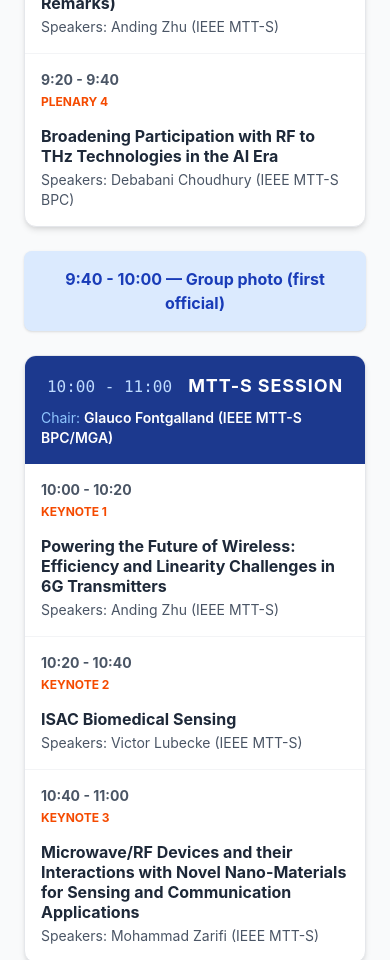
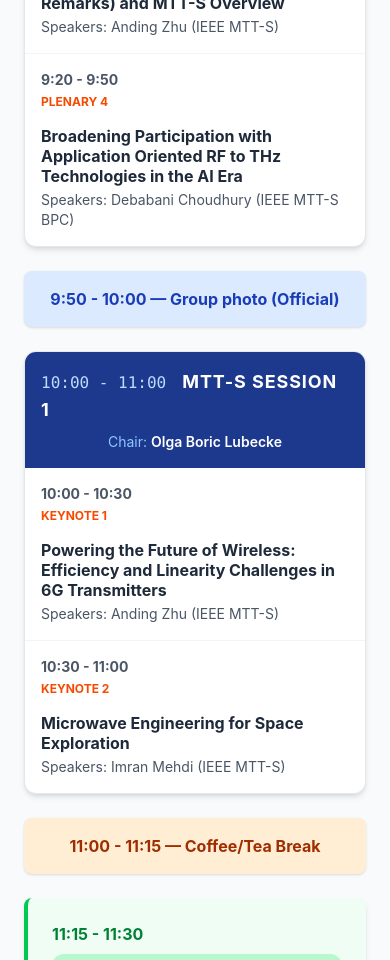
Before and after one commit to alex-segovia/landing_page_mtts_bpc_workshop, a React (Vite) app: page /workshop2026/program in a window 390 px wide. Shown: the part 1040-2000 px from the top of the page. Built offline with nearby package versions, Linux system fonts and the light colour scheme.

Commit message:
Program update

```diff
--- a/src/components/About.jsx
+++ b/src/components/About.jsx
@@ -26,8 +26,14 @@ import speakerMohammad from '../assets/images/Mohammad.png';
 import speakerJose from '../assets/images/Jose.png';
 import speakerVictor from '../assets/images/Victor.png';
 
+import defaultSpeaker from '../assets/images/FotoPorDefecto.png'
+
 const About = () => {
   const navigate = useNavigate();
+
+  // --- NUEVO ESTADO PARA LAS PESTAÑAS DE SPEAKERS ---
+  // Puede ser 'mtts', 'regional', o 'local'
+  const [activeTab, setActiveTab] = useState('mtts');
 
   // --- LÓGICA DEL CONTADOR REGRESIVO ---
   const calculateTimeLeft = () => {
@@ -70,7 +76,7 @@ const About = () => {
     { id: 6, label: 'Team Roundtable', src: interiorViewImg }
   ];
 
-  // --- ESTRUCTURA DE DATOS PARA SPEAKERS ---
+  // --- ESTRUCTURA DE DATOS PARA SPEAKERS Y COMITÉ ---
   const speakersList = [
     { id: 1, name: 'Anding Zhu', role: 'President', org: 'IEEE MTT-S', role2: 'IEEE Fellow', photo: speakerAnding },
     { id: 2, name: 'Debabani Choudhury', role: 'Chair', org: 'IEEE MTT-S BPC', role2: 'IEEE Fellow', photo: speakerDebabani },
@@ -80,6 +86,25 @@ const About = () => {
     { id: 6, name: 'Mohammad Zarifi', role: 'Distinguished Microwave Lecturer', org: 'IEEE MTT-S', role2: 'IEEE Fellow', photo: speakerMohammad },
     { id: 7, name: 'Jose Rayas Sanchez', role: 'Speakers Bureau', org: 'IEEE MTT-S', role2: 'Vice Chair, Education Committee', photo: speakerJose },
     { id: 8, name: 'Victor Lubecke', role: 'Speakers Bureau', org: 'IEEE MTT-S', role2: 'IEEE Fellow', photo: speakerVictor }
+  ];
+
+  const regionalSpeakersList = [
+    { id: 1, name: 'Manuel Yarlequé', role: 'PUCP', org: '', photo: defaultSpeaker },
+    { id: 2, name: 'Ebert San Román', role: 'UCSP', org: '', photo: defaultSpeaker },
+    { id: 3, name: 'Gustavo Siles', role: 'UPB', org: '', photo: defaultSpeaker },
+    { id: 4, name: 'Martin Sarango', role: 'PUCP', org: '', photo: defaultSpeaker }
+  ];
+
+  const localCommitteeList = [
+    { id: 1, name: 'Manuel Yarlequé', role: 'Chair', org: 'Workshop', photo: defaultSpeaker },
+    { id: 2, name: 'Sthefany Alvarez', role: 'Co-chair', org: 'Workshop', photo: defaultSpeaker },
+    { id: 3, name: 'Hansel Martínez', role: 'Technical coordinator', org: 'Workshop', photo: defaultSpeaker },
+    { id: 4, name: 'Josh Yauri', role: 'Chair', org: 'IEEE MTT-S PUCP', photo: defaultSpeaker },
+    { id: 5, name: 'Alex Segovia', role: 'Co-chair', org: 'IEEE MTT-S PUCP', photo: defaultSpeaker },
+    { id: 6, name: 'Jair Aguilera', role: 'Secretary', org: 'IEEE MTT-S PUCP', photo: defaultSpeaker },
+    { id: 7, name: 'Jamilet Cervantes', role: 'Protocol Coordinator', org: 'IEEE MTT-S PUCP', photo: defaultSpeaker },
+    { id: 8, name: 'Pablo Flores', role: 'Logistic Coordinator', org: 'IEEE MTT-S PUCP', photo: defaultSpeaker },
+    { id: 9, name: 'Brizbana Palomino', role: 'Social Media Coordinator', org: 'IEEE MTT-S PUCP', photo: defaultSpeaker }
   ];
 
   return (
@@ -151,7 +176,6 @@ const About = () => {
               View Program
             </button>
           </div>
-
         </div>
       </header>
 
@@ -175,16 +199,53 @@ const About = () => {
           </div>
         </section>
 
-        {/* Section 1: Speakers (Mapeado dinámico con imágenes ajustadas) */}
-        <section className="max-w-7xl mx-auto pb-20 px-8 text-center border-b border-blue-900/5">
-          <h2 className="text-3xl font-bold text-blue-900 mb-12">MTT-S Keynote Speakers</h2>
+        {/* --- SECCIÓN UNIFICADA DE SPEAKERS (TIPO PASARELA DE GRUPOS) --- */}
+        <section className="max-w-7xl mx-auto pb-20 px-4 sm:px-8 text-center border-b border-blue-900/5">
 
-          <div className="grid grid-cols-1 sm:grid-cols-2 lg:grid-cols-4 gap-8">
+          <h2 className="text-3xl font-bold text-blue-900 mb-8">Meet the Team</h2>
+
+          {/* CONTROLES DE LAS PESTAÑAS */}
+          <div className="flex flex-wrap justify-center gap-2 mb-12 bg-white p-2 rounded-2xl shadow-sm border border-gray-100 inline-flex">
+            <button
+              onClick={() => setActiveTab('mtts')}
+              className={`px-6 py-3 rounded-xl font-bold text-sm md:text-base transition-all duration-300 ${
+                activeTab === 'mtts'
+                  ? 'bg-blue-900 text-white shadow-md'
+                  : 'text-gray-500 hover:bg-gray-100 hover:text-blue-900'
+              }`}
+            >
+              MTT-S Keynote Speakers
+            </button>
+            <button
+              onClick={() => setActiveTab('regional')}
+              className={`px-6 py-3 rounded-xl font-bold text-sm md:text-base transition-all duration-300 ${
+                activeTab === 'regional'
+                  ? 'bg-blue-900 text-white shadow-md'
+                  : 'text-gray-500 hover:bg-gray-100 hover:text-blue-900'
+              }`}
+            >
+              Regional Speakers
+            </button>
+            <button
+              onClick={() => setActiveTab('local')}
+              className={`px-6 py-3 rounded-xl font-bold text-sm md:text-base transition-all duration-300 ${
+                activeTab === 'local'
+                  ? 'bg-blue-900 text-white shadow-md'
+                  : 'text-gray-500 hover:bg-gray-100 hover:text-blue-900'
+              }`}
+            >
+              Local Organization Committee
+            </button>
+          </div>
+
+          {/* CONTENIDO DE LAS PESTAÑAS (Las "Páginas") */}
+          <div className="min-h-[400px]"> {/* Altura mínima para que no salte la página al cambiar de tab */}
+
+            {/* PÁGINA 1: MTT-S Keynotes */}
+            {activeTab === 'mtts' && (
+              <div className="grid grid-cols-1 sm:grid-cols-2 lg:grid-cols-4 gap-8 animate-fadeIn">
                 {speakersList.map(speaker => (
                   <div key={speaker.id} className="bg-white p-6 rounded-2xl border border-white shadow-sm hover:shadow-lg transition-all group">
-
-                {/* Contenedor de la imagen del speaker */}
-                {/* Nota: bg-gray-200 será el color de relleno si la foto no es cuadrada */}
                     <div className="w-32 h-32 bg-gray-200 rounded-full mx-auto mb-4 overflow-hidden border-4 border-blue-50 group-hover:border-orange-100 transition-colors">
                       <img
                         src={speaker.photo}
@@ -192,19 +253,52 @@ const About = () => {
                         className={`w-full h-full ${speaker.id === 8 ? 'object-contain' : 'object-cover object-top'}`}
                       />
                     </div>
-
                     <h4 className="font-bold text-xl text-blue-900">{speaker.name}</h4>
                     <p className="text-sm text-gray-600 font-semibold mt-1">{speaker.role}</p>
                     <p className="text-sm text-orange-500 italic font-medium">{speaker.org}</p>
-                <p className="text-sm text-gray-600 font-semibold mt-1">{speaker.role2}</p>
+                    {speaker.role2 && <p className="text-sm text-gray-600 font-semibold mt-1">{speaker.role2}</p>}
                   </div>
                 ))}
+              </div>
+            )}
+
+            {/* PÁGINA 2: Regional Speakers */}
+            {activeTab === 'regional' && (
+              <div className="grid grid-cols-1 sm:grid-cols-2 lg:grid-cols-3 gap-8 max-w-4xl mx-auto animate-fadeIn">
+                {regionalSpeakersList.map(speaker => (
+                  <div key={speaker.id} className="bg-white p-6 rounded-2xl border border-white shadow-sm hover:shadow-lg transition-all group">
+                    <div className="w-32 h-32 bg-gray-200 rounded-full mx-auto mb-4 overflow-hidden border-4 border-blue-50 group-hover:border-orange-100 transition-colors">
+                      <img src={speaker.photo} alt={speaker.name} className="w-full h-full object-cover object-top" />
+                    </div>
+                    <h4 className="font-bold text-xl text-blue-900">{speaker.name}</h4>
+                    <p className="text-sm text-gray-600 font-semibold mt-1">{speaker.role}</p>
+                    <p className="text-sm text-orange-500 italic font-medium">{speaker.org}</p>
+                  </div>
+                ))}
+              </div>
+            )}
+
+            {/* PÁGINA 3: Local Committee */}
+            {activeTab === 'local' && (
+              <div className="grid grid-cols-1 sm:grid-cols-2 lg:grid-cols-3 gap-6 animate-fadeIn">
+                {localCommitteeList.map(member => (
+                  <div key={member.id} className="bg-white p-6 rounded-2xl border border-white shadow-sm hover:shadow-lg transition-all group flex flex-col items-center">
+                    <div className="w-24 h-24 bg-gray-200 rounded-full mb-4 overflow-hidden border-4 border-blue-50 group-hover:border-orange-100 transition-colors">
+                      <img src={member.photo} alt={member.name} className="w-full h-full object-cover object-top" />
+                    </div>
+                    <h4 className="font-bold text-lg text-blue-900 text-center">{member.name}</h4>
+                    <p className="text-sm text-gray-600 font-semibold mt-1 text-center">{member.role}</p>
+                    <p className="text-xs text-orange-500 italic font-medium mt-1 text-center">{member.org}</p>
+                  </div>
+                ))}
+              </div>
+            )}
+
           </div>
         </section>
 
         {/* Section 2: Location */}
         <section className="max-w-7xl mx-auto py-20 px-8 border-b border-blue-900/5">
-
           <div className="flex flex-col lg:flex-row gap-12 items-center mb-16">
             <div className="lg:w-1/3 text-center lg:text-left">
               <h2 className="text-3xl font-bold text-blue-900 mb-6 drop-shadow-sm">Location</h2>
@@ -255,61 +349,26 @@ const About = () => {
         {/* Section 3: Sponsors */}
         <section className="py-20 px-8 text-center border-t border-blue-900/5">
           <div className="max-w-5xl mx-auto">
-            <h2 className="text-3xl font-bold text-blue-900 mb-10">Our Sponsors</h2>
+            <h2 className="text-3xl font-bold text-blue-900 mb-10">Our Organizers</h2>
 
             <div className="flex flex-wrap justify-center items-center gap-10 md:gap-16">
-              {/* Sponsor 1 */}
               <div className="w-56 h-32 bg-white rounded-2xl flex items-center justify-center p-6 shadow-sm border border-white hover:shadow-md transition-shadow">
-                <img
-                  src={sponsor1Img}
-                  alt="Sponsor 1"
-                  className="max-w-full max-h-full object-contain"
-                />
+                <img src={sponsor1Img} alt="Sponsor 1" className="max-w-full max-h-full object-contain" />
               </div>
-
-              {/* Sponsor 2 */}
               <div className="w-56 h-32 bg-white rounded-2xl flex items-center justify-center p-6 shadow-sm border border-white hover:shadow-md transition-shadow">
-                <img
-                  src={sponsor2Img}
-                  alt="Sponsor 2"
-                  className="max-w-full max-h-full object-contain"
-                />
+                <img src={sponsor2Img} alt="Sponsor 2" className="max-w-full max-h-full object-contain" />
               </div>
-
-              {/* Sponsor 3 */}
               <div className="w-56 h-32 bg-white rounded-2xl flex items-center justify-center p-6 shadow-sm border border-white hover:shadow-md transition-shadow">
-                <img
-                  src={sponsor3Img}
-                  alt="Sponsor 3"
-                  className="max-w-full max-h-full object-contain"
-                />
+                <img src={sponsor3Img} alt="Sponsor 3" className="max-w-full max-h-full object-contain" />
               </div>
-
-              {/* Sponsor 4*/}
               <div className="w-56 h-32 bg-white rounded-2xl flex items-center justify-center p-6 shadow-sm border border-white hover:shadow-md transition-shadow">
-                <img
-                  src={sponsor4Img}
-                  alt="Sponsor 4"
-                  className="max-w-full max-h-full object-contain"
-                />
+                <img src={sponsor4Img} alt="Sponsor 4" className="max-w-full max-h-full object-contain" />
               </div>
-
-              {/* Sponsor 5*/}
               <div className="w-56 h-32 bg-white rounded-2xl flex items-center justify-center p-6 shadow-sm border border-white hover:shadow-md transition-shadow">
-                <img
-                  src={sponsor5Img}
-                  alt="Sponsor 5"
-                  className="max-w-full max-h-full object-contain"
-                />
+                <img src={sponsor5Img} alt="Sponsor 5" className="max-w-full max-h-full object-contain" />
               </div>
-
-              {/* Sponsor 6*/}
               <div className="w-56 h-32 bg-white rounded-2xl flex items-center justify-center p-6 shadow-sm border border-white hover:shadow-md transition-shadow">
-                <img
-                  src={sponsor6Img}
-                  alt="Sponsor 6"
-                  className="max-w-full max-h-full object-contain"
-                />
+                <img src={sponsor6Img} alt="Sponsor 6" className="max-w-full max-h-full object-contain" />
               </div>
             </div>
           </div>
--- a/src/components/Program.jsx
+++ b/src/components/Program.jsx
@@ -21,29 +21,28 @@ const Program = () => {
           type: "session",
           time: "9:00 - 9:40",
           sessionName: "Opening Session",
-          chair: "Olga Boric Lubecke",
+          chair: "Manuel Yarlequé",
           talks: [
             { time: "9:00 - 9:05", tag: "Plenary 1", title: "General Chair (Welcome Remarks)", presenter: "Manuel Yarlequé (PUCP)" },
             { time: "9:05 - 9:10", tag: "Plenary 2", title: "University Chairman (Welcome Remarks)", presenter: "Francisco Rumiche (PUCP)" },
-            { time: "9:10 - 9:20", tag: "Plenary 3", title: "IEEE MTT-S President (Welcome Remarks)", presenter: "Anding Zhu (IEEE MTT-S)" },
-            { time: "9:20 - 9:40", tag: "Plenary 4", title: "Broadening Participation with RF to THz Technologies in the AI Era", presenter: "Debabani Choudhury (IEEE MTT-S BPC)" }
+            { time: "9:10 - 9:20", tag: "Plenary 3", title: "IEEE MTT-S President (Welcome Remarks) and MTT-S Overview", presenter: "Anding Zhu (IEEE MTT-S)" },
+            { time: "9:20 - 9:50", tag: "Plenary 4", title: "Broadening Participation with Application Oriented RF to THz Technologies in the AI Era", presenter: "Debabani Choudhury (IEEE MTT-S BPC)" }
           ]
         },
         {
           type: "break",
-          time: "9:40 - 10:00",
-          title: "Group photo (first official)",
+          time: "9:50 - 10:00",
+          title: "Group photo (Official)",
           bgClass: "bg-blue-100 text-blue-800"
         },
         {
           type: "session",
           time: "10:00 - 11:00",
-          sessionName: "MTT-S Session",
-          chair: "Glauco Fontgalland (IEEE MTT-S BPC/MGA)",
+          sessionName: "MTT-S Session 1",
+          chair: "Olga Boric Lubecke",
           talks: [
-            { time: "10:00 - 10:20", tag: "Keynote 1", title: "Powering the Future of Wireless: Efficiency and Linearity Challenges in 6G Transmitters", presenter: "Anding Zhu (IEEE MTT-S)" },
-            { time: "10:20 - 10:40", tag: "Keynote 2", title: "ISAC Biomedical Sensing", presenter: "Victor Lubecke (IEEE MTT-S)" },
-            { time: "10:40 - 11:00", tag: "Keynote 3", title: "Microwave/RF Devices and their Interactions with Novel Nano-Materials for Sensing and Communication Applications", presenter: "Mohammad Zarifi (IEEE MTT-S)" }
+            { time: "10:00 - 10:30", tag: "Keynote 1", title: "Powering the Future of Wireless: Efficiency and Linearity Challenges in 6G Transmitters", presenter: "Anding Zhu (IEEE MTT-S)" },
+            { time: "10:30 - 11:00", tag: "Keynote 2", title: " Microwave Engineering for Space Exploration", presenter: "Imran Mehdi (IEEE MTT-S)" }
           ]
         },
         {
@@ -54,56 +53,56 @@ const Program = () => {
         },
         {
           type: "special",
-          time: "11:15 - 11:45",
+          time: "11:15 - 11:30",
           sessionName: "Student Competition",
           title: "3MPC (Three Minute Presentation Competition)",
-          presenter: "Debabani Choudhury (IEEE MTT-S BPC)"
+          presenter: "Jose Rayas (IEEE MTT-S), Glauco Fontgalland (IEEE MTT-S BPC/MGA)"
         },
         {
           type: "session",
-          time: "11:45 - 12:45",
-          sessionName: "Regional Faculty Session",
-          chair: "Jose Rayas",
+          time: "11:30 - 13:00",
+          sessionName: "MTT-S Session 2",
+          chair: "Glauco Fontgalland (IEEE MTT-S BPC/MGA)",
           talks: [
-            { time: "11:45 - 12:00", tag: "Keynote 4", title: "Coming soon", presenter: "Manuel Yarlequé (PUCP)" },
-            { time: "12:00 - 12:15", tag: "Keynote 5", title: "Coming soon", presenter: "Ebert San Román Castillo (UCSP)" },
-            { time: "12:15 - 12:45", tag: "Keynote 6", title: "Coming soon", presenter: "Coming soon" }
+            { time: "11:30 - 12:00", tag: "Keynote 3", title: "ISAC Biomedical Sensing", presenter: "Victor Lubecke (IEEE MTT-S)" },
+            { time: "12:00 - 12:15", tag: "Keynote 4", title: "Smart Microwave Sensors Bridging Laboratory to Industry", presenter: "Mohammad Zarifi (IEEE MTT-S)" },
+            { time: "12:15 - 12:45", tag: "Keynote 5", title: "Space Mapping Design Optimization: Power in Simplicity Rooted in Engineering Practice", presenter: "Jose Rayas (IEEE MTT-S)" }
           ]
         },
         {
           type: "break",
-          time: "12:45 - 14:00",
+          time: "13:00 - 14:00",
           title: "Lunch",
           bgClass: "bg-orange-100 text-orange-800"
         },
         {
           type: "session",
-          time: "14:00 - 14:20",
-          sessionName: "",
+          time: "14:00 - 14:30",
+          sessionName: "MTT-S Mentoring",
           chair: "",
           talks: [
-            { time: "14:00 - 14:20", tag: "Keynote 7", title: "How to write technical articles and Academic Proposals for MTT-S", presenter: "Olga Boric Lubecke (IEEE MTT-S BPC)" }
+            { time: "14:00 - 14:30", tag: "Keynote 6", title: "How to write technical articles and Academic Proposals for MTT-S", presenter: "Olga Boric Lubecke (IEEE MTT-S BPC)" }
           ]
         },
         {
           type: "special",
-          time: "14:20 - 15:20",
+          time: "14:30 - 15:30",
           sessionName: "Student Competition & Mentoring",
-          title: "Publications & Proposal Mentoring",
+          title: "IEEE MTT-S Publications & Proposal Mentoring",
           presenter: ""
         },
         {
           type: "break",
-          time: "15:20 - 15:35",
-          title: "Coffee Break",
+          time: "15:30 - 16:00",
+          title: "Afternoon Coffee Break and Networking with Students",
           bgClass: "bg-orange-100 text-orange-800"
         },
         {
           type: "special",
-          time: "15:35 - 18:35",
+          time: "16:00 - 19:00",
           sessionName: "Student Competition",
           title: "Student Design Competition",
-          presenter: ""
+          presenter: "Manuel Yarlequé"
         }
       ]
     },
@@ -120,70 +119,78 @@ const Program = () => {
         },
         {
           type: "session",
-          time: "9:00 - 10:45",
-          sessionName: "Latin America MTT-S Engagement Session",
-          chair: "Olga Boric Lubecke",
+          time: "9:00 - 10:35",
+          sessionName: "Latin America (LAM) MTT-S Engagement Session",
+          chair: "",
           talks: [
-            { time: "9:00 - 9:20", tag: "Keynote 1", title: "Latin America + MTT-S MGA", presenter: "Glauco Fontgalland (IEEE MTT-S BPC/MGA)" },
-            { time: "9:20 - 9:40", tag: "Keynote 2", title: "Latin America Topic", presenter: "Jose Rayas (IEEE MTT-S)" },
-            { time: "9:40 - 10:00", tag: "Keynote 3", title: "Peru", presenter: "Coming soon" },
-            { time: "10:00 - 10:45", tag: "Panel", title: "Panel 1: Enhancing IEEE MTT-S Engagement and Creating Impacts in the Latin America Region with BPC Activities", presenter: "Anding Zhu (IEEE MTT-S), Glauco Fontgalland (IEEE MTT-S BPC/MGA), Jose Rayas (IEEE MTT-S), Manuel Yarlequé (PUCP), Ebert San Román Castillo (UCSP), Victor Lubecke (IEEE MTT-S)", moderator: "Debabani Choudhury (IEEE MTT-S BPC)" }
+            { time: "9:00 - 9:25", tag: "LAM Keynote 1", title: "Latin America + MTT-S MGA", presenter: "Glauco Fontgalland (IEEE MTT-S BPC/MGA)" },
+            { time: "9:25 - 9:35", tag: "LAM Keynote 2", title: "Latin America Re-engagement", presenter: "Jose Rayas (IEEE MTT-S)" },
+            { time: "9:35 - 9:50", tag: "LAM Keynote 3", title: "MTT-S Technologies and Engagement in Peru", presenter: "Manuel Yarlequé (PUCP)" },
+            { time: "9:50 - 10:35", tag: "MTT-S in Latin America: Panel Discussion", title: "Panel 1: Enhancing IEEE MTT-S Engagement and Creating Impacts in the Latin America Region with BPC Activities: Challenges and Opportunities", presenter: "Anding Zhu (IEEE MTT-S), Glauco Fontgalland (IEEE MTT-S BPC/MGA), Manuel Yarlequé (PUCP), Ebert San Román (UCSP), Gustavo Siles (UPB), Jose Rayas (IEEE MTT-S), Sthefany Alvarez (PUCP)", moderator: "Debabani Choudhury (IEEE MTT-S BPC)" }
           ]
         },
         {
           type: "break",
-          time: "10:45 - 11:00",
+          time: "10:35 - 10:50",
           title: "Coffee/Tea Break",
           bgClass: "bg-blue-100 text-blue-800"
         },
         {
           type: "session",
-          time: "11:00 - 13:00",
-          sessionName: "Industry Session",
-          chair: "Manuel Yarlequé (PUCP)",
+          time: "10:50 - 11:20",
+          sessionName: "Regional Faculty Session",
+          chair: "Manuel Yarlequé",
           talks: [
-            { time: "11:00 - 11:15", tag: "Industry Keynote 1", title: "Huawei", presenter: "Coming soon" },
-            { time: "11:15 - 11:40", tag: "Industry Keynote 2", title: "Nokia", presenter: "Coming soon" },
-            { time: "11:40 - 12:00", tag: "Industry Keynote 3", title: "Coming soon", presenter: "Coming soon" },
-            { time: "12:00 - 13:00", tag: "Industry Academia Panel Discussion", title: "Panel on Industry Academia Engagement in South American Landscape", presenter: "Nokia, Huawei, Ebert San Román Castillo (UCSP), Manuel Yarlequé (PUCP), Debabani Choudhury (IEEE MTT-S BPC), Jose Rayas (IEEE MTT-S), Anding Zhu (IEEE MTT-S), Olga Boric Lubecke (IEEE MTT-S BPC), Glauco Fontgalland (IEEE MTT-S BPC/MGA)", moderator: "Debabani Choudhury (IEEE MTT-S BPC)" },
+            { time: "10:50 - 11:05", tag: "Keynote 5", title: "MABIS sistema wearable no invasivo capaz de realizar detección temprana de cáncer de mama mediante el uso de tecnología de imágenes por microondas", presenter: "Ebert San Román (UCSP)" },
+            { time: "11:05 - 11:20", tag: "Keynote 6", title: "Radio Communication in Bolivia", presenter: "Gustavo Siles (UPB)" }
           ]
         },
         {
+          type: "session",
+          time: "11:20 - 13:00",
+          sessionName: "Industry Session",
+          chair: "Manuel Yarlequé",
+          talks: [
+            { time: "11:20 - 11:35", tag: "Industry Keynote 1", title: "La industria aeroespacial: experiencia y  oportunidades en Perú", presenter: "Martin Sarango (Quantum Defense and Space, PUCP)" },
+            { time: "12:00 - 12:15", tag: "Industry Keynote 2", title: "Gilat Company", presenter: "Coming soon" },
+            { time: "12:15 - 13:00", tag: "Industry/Academia Panel Discussion", title: "Panel 2: Industry/Academia Engagement in South American Landscape", presenter: "Martin Sarango (Quantum Defense and Space, PUCP), Gilat, Ebert San Román (UCSP), Glauco Fontgalland (IEEE MTT-S BPC/MGA), Jose Rayas (IEEE MTT-S), Anding Zhu (IEEE MTT-S), Olga Boric Lubecke (IEEE MTT-S BPC), Imran Mehdi (IEEE MTT-S), Victor Lubecke (IEEE MTT-S)", moderator: "Debabani Choudhury (IEEE MTT-S BPC)" }
+          ]
+        },
+        {
+          type: "session",
+          time: "13:00 - 14:00",
+          sessionName: "Student Event",
+          chair: "",
+          talks: [
+            { time: "13:00 - 14:00", tag: "Group Mentoring Event", title: "7-10 Mentors", presenter: "Anding Zhu (IEEE MTT-S), Glauco Fontgalland (IEEE MTT-S BPC/MGA), Jose Rayas (IEEE MTT-S), Manuel Yarlequé (PUCP), Ebert San Román (UCSP), Victor Lubecke (IEEE MTT-S), Olga Boric Lubecke (IEEE MTT-S BPC), Debabani Choudhury (IEEE MTT-S BPC)" }
+          ]
+        },
+
+        {
           type: "break",
-          time: "13:00 - 14:00",
+          time: "14:00 - 14:45",
           title: "Lunch",
           bgClass: "bg-orange-100 text-orange-800"
         },
         {
-          type: "session",
-          time: "14:00 - 15:00",
-          sessionName: "",
-          chair: "",
-          talks: [
-            { time: "14:00 - 15:00", tag: "Group Mentoring Event", title: "7-10 Mentors", presenter: "Anding Zhu (IEEE MTT-S), Glauco Fontgalland (IEEE MTT-S BPC/MGA), Jose Rayas (IEEE MTT-S), Manuel Yarlequé (PUCP), Ebert San Román Castillo (UCSP), Victor Lubecke (IEEE MTT-S), Olga Boric Lubecke (IEEE MTT-S BPC), Debabani Choudhury (IEEE MTT-S BPC)" }
-          ]
+          type: "special",
+          time: "14:45 - 15:15",
+          sessionName: "Award Session",
+          title: "Announce the Winners of Three Competitions; Award Distribution, Volunteer Certificates",
+          presenter: "Sthefany Alvarez (PUCP)"
         },
         {
-          type: "session",
-          time: "15:00 - 15:40",
-          sessionName: "",
-          chair: "",
-          talks: [
-            { time: "15:00 - 15:40", tag: "Award Session / Vote of Thanks", title: "Announce the Winners of Three Competitions; Award and Plaque Distribution", presenter: "Manuel Yarlequé (PUCP), Debabani Choudhury (IEEE MTT-S BPC), Anding Zhu (IEEE MTT-S), Olga Boric Lubecke (IEEE MTT-S BPC), Glauco Fontgalland (IEEE MTT-S BPC/MGA)" }
-          ]
+          type: "break",
+          time: "15:40 - 15:45",
+          title: "Final Photo Session",
+          bgClass: "bg-orange-100 text-orange-800"
         },
         {
           type: "special",
-          time: "15:40 - 15:50",
+          time: "15:45 - 15:50",
           sessionName: "",
           title: "Close Workshop",
           presenter: "Manuel Yarlequé (PUCP), Debabani Choudhury (IEEE MTT-S BPC)"
-        },
-        {
-          type: "break",
-          time: "15:50 - 16:00",
-          title: "Photo Session",
-          bgClass: "bg-orange-100 text-orange-800"
         }
       ]
     }
```
Also changed, not shown: src/assets/images/FotoPorDefecto.png (added). Lines whose indentation alone changed are shown as unchanged.
